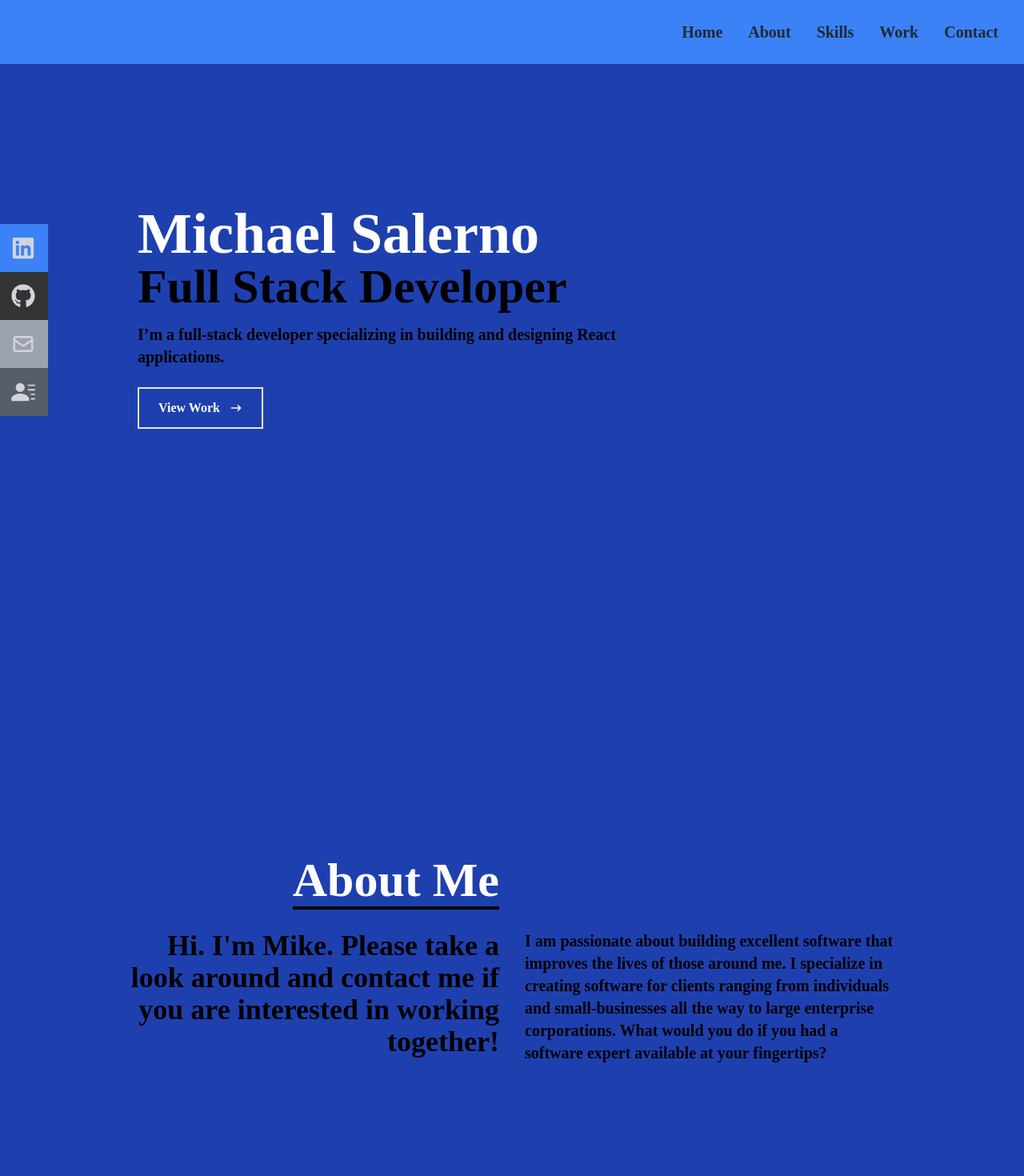
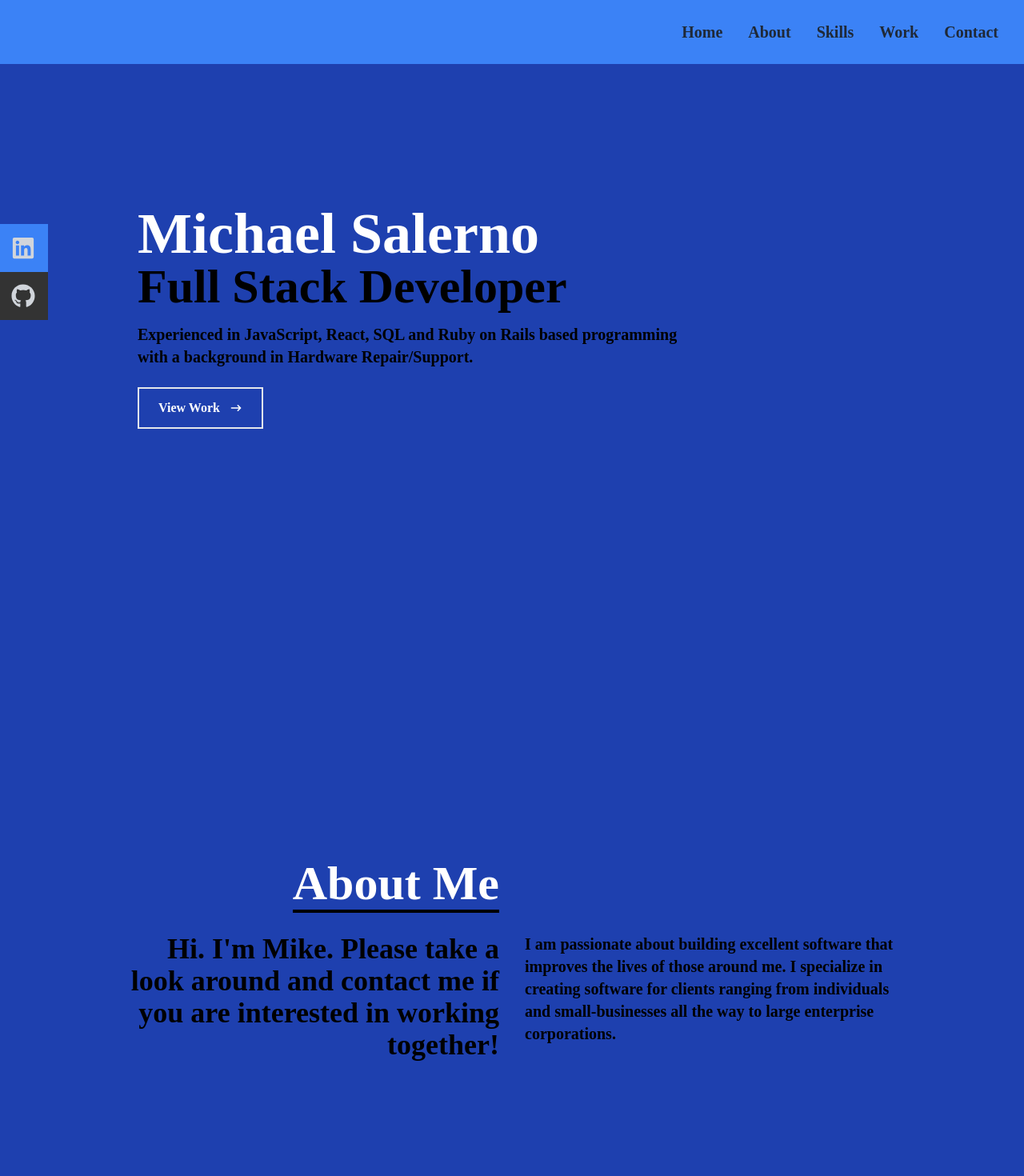
Before and after one commit to msalerno93/react-portfolio, a React (Create React App) app: page / in a window 1280 px wide. Shown: the top 1470 px of the page at 80% size. Built offline with nearby package versions, Linux system fonts and the light colour scheme.

Commit message:
finalized everything on portfolio website

```diff
--- a/src/components/About.jsx
+++ b/src/components/About.jsx
@@ -14,14 +14,14 @@ const About = () => {
           </div>
           <div className='max-w-[1000px] w-full grid sm:grid-cols-2 gap-8 px-4'>
             <div className='sm:text-right text-4xl text-black font-bold'>
-              <p>Hi. I'm Mike. Please take a look around and contact me if you are interested in working together!</p>
+              <p>Hi. I'm Mike. Please take a look around and contact me if you are
+                  interested in working together!</p>
             </div>
             <div>
-              <p className='font-bold text-black text-xl'>I am passionate about building excellent software that improves
-              the lives of those around me. I specialize in creating software
-              for clients ranging from individuals and small-businesses all the
-              way to large enterprise corporations. What would you do if you had
-              a software expert available at your fingertips?</p>
+              <p className='font-bold text-black text-xl'>I am passionate about building
+              excellent software that improves the lives of those around me. I specialize in
+              creating software for clients ranging from individuals and small-businesses all the
+              way to large enterprise corporations.</p>
             </div>
           </div>
       </div>
--- a/src/components/Contact.jsx
+++ b/src/components/Contact.jsx
@@ -6,7 +6,8 @@ const Contact = () => {
         <form method='POST' action="https://getform.io/f/56ba98a3-03c5-48ed-a833-a3f54573dd3e" className='flex flex-col max-w-[600px] w-full'>
             <div className='pb-3'>
                 <p className='text-6xl font-bold inline border-b-4 border-black text-white'>Contact Me</p>
-                <p className='text-2xl font-bold text-black py-4'>Submit Form</p>
+                <p className='text-2xl font-bold text-black py-3'>If interested in a collaboration, please fill the form below.</p>
+                <p className='text-2xl font-bold text-black '>I will get back to you within 3 business days.</p>
             </div>
             <input className='p-1 bg-white font-bold text-black' type="text" placeholder='Name' name='name' />
             <input className='my-3 p-1 bg-white font-bold text-black' type="email" placeholder='Email' name='email' />
--- a/src/components/Home.jsx
+++ b/src/components/Home.jsx
@@ -13,7 +13,7 @@ const Home = () => {
           Full Stack Developer
         </h2>
         <p className='text-black font-bold text-xl py-4 max-w-[700px]'>
-          I’m a full-stack developer specializing in building and designing React applications.
+        Experienced in JavaScript, React, SQL and Ruby on Rails based programming with a background in Hardware Repair/Support.
         </p>
         <div>
           <Link to='work' smooth={true} duration={500} >
--- a/src/components/Navbar.jsx
+++ b/src/components/Navbar.jsx
@@ -5,8 +5,6 @@ import {
   FaGithub,
   FaLinkedin,
 } from 'react-icons/fa';
-import { HiOutlineMail } from 'react-icons/hi';
-import { BsFillPersonLinesFill } from 'react-icons/bs';
 import { Link } from 'react-scroll';
 
 const Navbar = () => {
@@ -110,22 +108,6 @@ const Navbar = () => {
               Github <FaGithub size={30} />
             </a>
           </li>
-          <li className='w-[160px] h-[60px] flex justify-between items-center ml-[-100px] hover:ml-[-10px] duration-300 bg-gray-400'>
-            <a
-              className='flex justify-between items-center w-full text-gray-300'
-              href='/'
-            >
-              Email <HiOutlineMail size={30} />
-            </a>
-          </li>
-          <li className='w-[160px] h-[60px] flex justify-between items-center ml-[-100px] hover:ml-[-10px] duration-300 bg-[#565f69]'>
-            <a
-              className='flex justify-between items-center w-full text-gray-300'
-              href='/'
-            >
-              Resume <BsFillPersonLinesFill size={30} />
-            </a>
-          </li>
         </ul>
       </div>
     </div>
--- a/src/components/Work.jsx
+++ b/src/components/Work.jsx
@@ -26,7 +26,7 @@ const Work = () => {
                 Movie Finder - React.js
               </span>
               <div className='pt-8 text-center'>
-                <a href='/'>
+                <a href='https://movie-finder-ms.netlify.app/'>
                   <button className='text-center rounded-lg px-4 py-3 m-2 bg-white text-black font-bold text-lg hover hover:bg-black hover:text-white'>
                     Demo
                   </button>
@@ -49,7 +49,7 @@ const Work = () => {
                 Weather App - React.js
               </span>
               <div className='pt-8 text-center'>
-                <a href='/'>
+                <a href='https://weather-application-ms.netlify.app/'>
                   <button className='text-center rounded-lg px-4 py-3 m-2 bg-white text-black font-bold text-lg hover hover:bg-black hover:text-white'>
                     Demo
                   </button>
@@ -73,11 +73,6 @@ const Work = () => {
                 Workout Tracker - React.js
               </span>
               <div className='pt-8 text-center'>
-                <a href='/'>
-                  <button className='text-center rounded-lg px-4 py-3 m-2 bg-white text-black font-bold text-lg hover hover:bg-black hover:text-white'>
-                    Demo
-                  </button>
-                </a>
                 <a href='https://github.com/msalerno93/workout-tracker-frontend'>
                   <button className='text-center rounded-lg px-4 py-3 m-2 bg-white text-black font-bold text-lg hover hover:bg-black hover:text-white'>
                     Code
```
